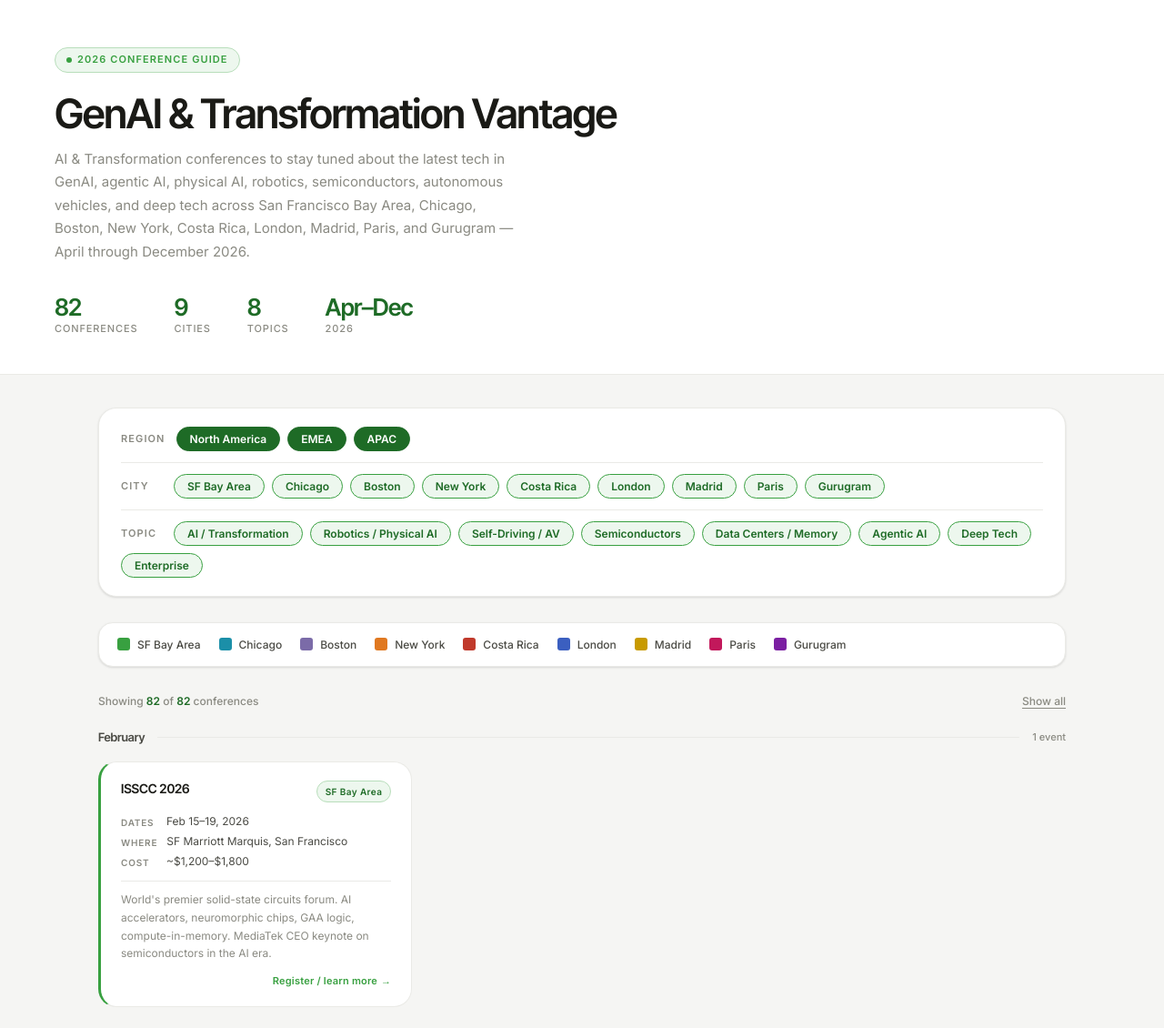
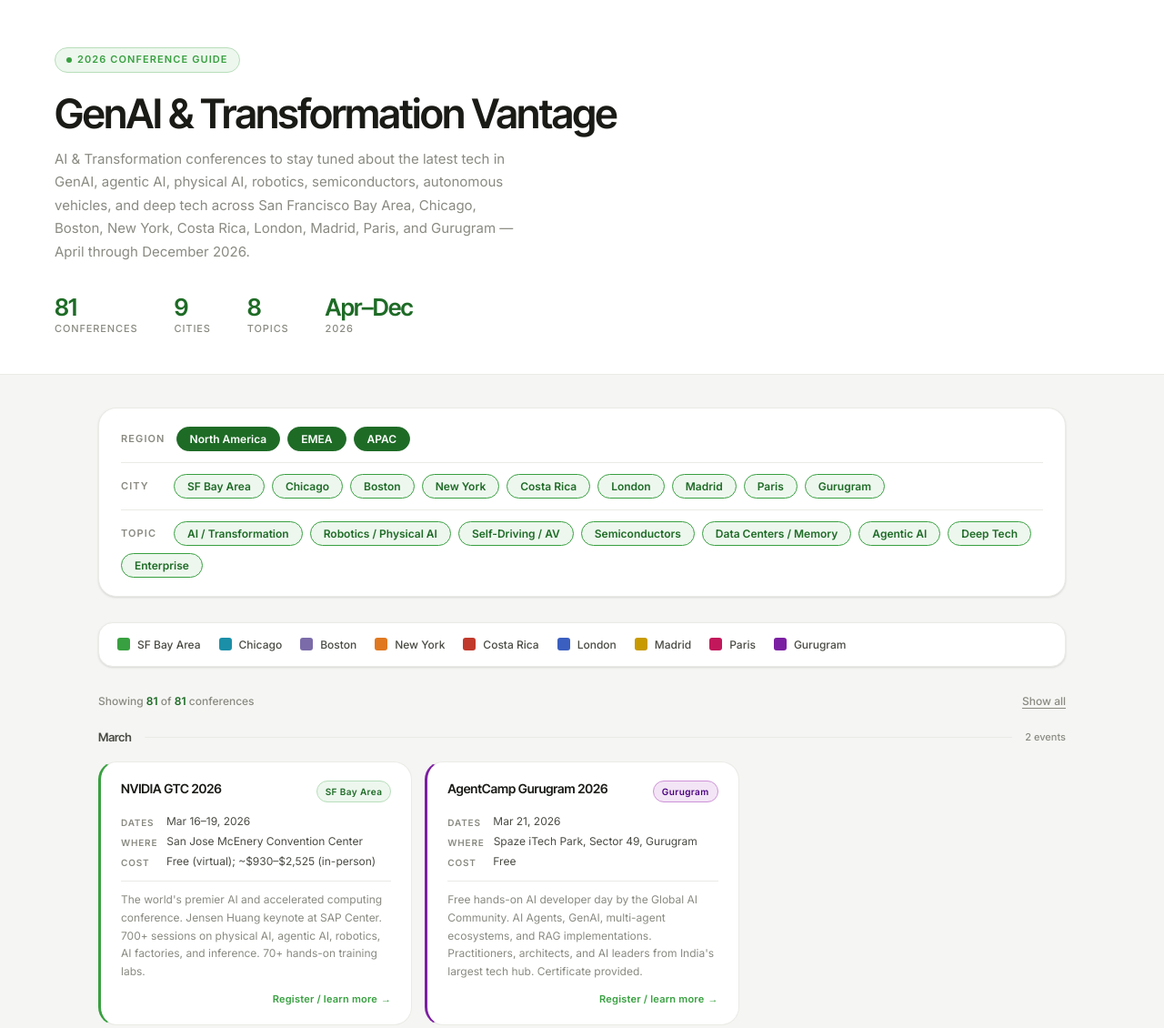
Before and after one commit to haydeneugene/ai-conferences, a plain HTML site: page index.html in a window 1280 px wide. Shown: the top 1130 px of the page at 91% size. Drawn offline with Linux system fonts and the light colour scheme.

Commit message:
Update index.html

```diff
--- a/index.html
+++ b/index.html
@@ -432,7 +432,7 @@
     <h1>GenAI &amp; Transformation Vantage</h1>
     <p class="header-sub">AI &amp; Transformation conferences to stay tuned about the latest tech in GenAI, agentic AI, physical AI, robotics, semiconductors, autonomous vehicles, and deep tech across San Francisco Bay Area, Chicago, Boston, New York, Costa Rica, London, Madrid, Paris, and Gurugram — April through December 2026.</p>
     <div class="stats">
-      <div class="stat"><span class="stat-n" id="total-count">82</span><span class="stat-l">Conferences</span></div>
+      <div class="stat"><span class="stat-n" id="total-count">81</span><span class="stat-l">Conferences</span></div>
       <div class="stat"><span class="stat-n">9</span><span class="stat-l">Cities</span></div>
       <div class="stat"><span class="stat-n">8</span><span class="stat-l">Topics</span></div>
       <div class="stat"><span class="stat-n">Apr–Dec</span><span class="stat-l">2026</span></div>
@@ -487,7 +487,7 @@
   </div>
 
   <div class="count-bar">
-    <div class="count-text">Showing <strong id="vis-count">82</strong> of <strong id="all-count">82</strong> conferences</div>
+    <div class="count-text">Showing <strong id="vis-count">81</strong> of <strong id="all-count">81</strong> conferences</div>
     <button class="show-all" onclick="selectAll()">Show all</button>
   </div>
 
@@ -509,7 +509,6 @@
 const C = [
 
   /* ════════════════ SF BAY AREA ════════════════ */
-  {month:"February",name:"ISSCC 2026",dates:"Feb 15–19",city:"sf",loc:"SF Marriott Marquis, San Francisco",cost:"~$1,200–$1,800",url:"https://www.isscc.org",topics:["semi"],desc:"World's premier solid-state circuits forum. AI accelerators, neuromorphic chips, GAA logic, compute-in-memory. MediaTek CEO keynote on semiconductors in the AI era."},
   {month:"March",name:"NVIDIA GTC 2026",dates:"Mar 16–19",city:"sf",loc:"San Jose McEnery Convention Center",cost:"Free (virtual); ~$930–$2,525 (in-person)",url:"https://www.nvidia.com/gtc/",topics:["ai","robot","semi"],desc:"The world's premier AI and accelerated computing conference. Jensen Huang keynote at SAP Center. 700+ sessions on physical AI, agentic AI, robotics, AI factories, and inference. 70+ hands-on training labs."},
   {month:"April",name:"HumanX 2026",dates:"Apr 6–9",city:"sf",loc:"Moscone Center, San Francisco",cost:"From $2,650",url:"https://www.humanx.co/register",topics:["ai","enterprise"],desc:"Davos-style C-suite AI summit for 6,500+ leaders. Agentic AI at enterprise scale, workforce redesign, ROI frameworks, and governance. AWS, Databricks, World Labs CEOs speaking."},
   {month:"April",name:"Generative AI Summit — Silicon Valley",dates:"Apr 15",city:"sf",loc:"Santa Clara Convention Center",cost:"~$299–$699",url:"https://www.aiacceleratorinstitute.com/",topics:["ai","agentic"],desc:"Focused one-day summit on practical GenAI engineering and production deployment. Engineers and product leaders building with LLMs, agents, and multimodal systems."},
@@ -609,7 +608,7 @@
   {month:"TBD",name:"NASSCOM Technology Summit India (TBC)",dates:"TBD 2026",city:"gu",loc:"Delhi NCR / Gurugram (TBC)",cost:"~₹10,000–₹50,000",url:"https://nasscom.in/",topics:["ai","enterprise"],desc:"NASSCOM's flagship technology leadership event for India's IT industry. AI adoption strategy, workforce transformation, India's AI regulatory landscape, and enterprise technology roadmaps. India's top CIOs and CDOs attending."}
 ];
 
-const MONTH_ORDER = ["February","March","March–April","April","May","June","June–July","July","August","September","September–October","October","November","December","TBD"];
+const MONTH_ORDER = ["March","March–April","April","May","June","June–July","July","August","September","September–October","October","November","December","TBD"];
 const CITY_CHIP   = { sf:"chip-sf", ch:"chip-ch", bo:"chip-bo", ny:"chip-ny", cr:"chip-cr", ln:"chip-ln", md:"chip-md", pa:"chip-pa", gu:"chip-gu" };
 const CITY_LABELS = { sf:"SF Bay Area", ch:"Chicago", bo:"Boston", ny:"New York", cr:"Costa Rica", ln:"London", md:"Madrid", pa:"Paris", gu:"Gurugram" };
 
```
